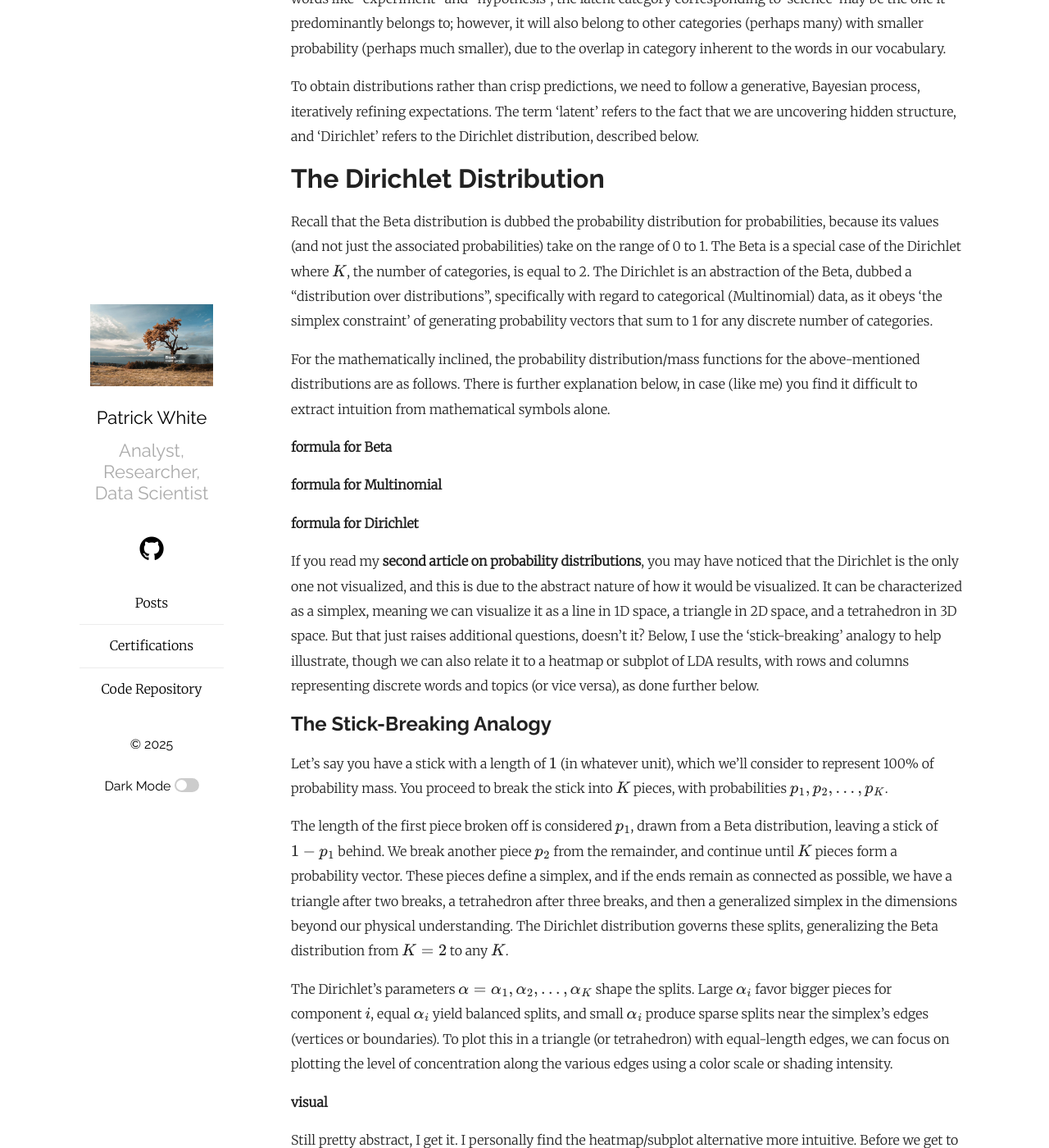
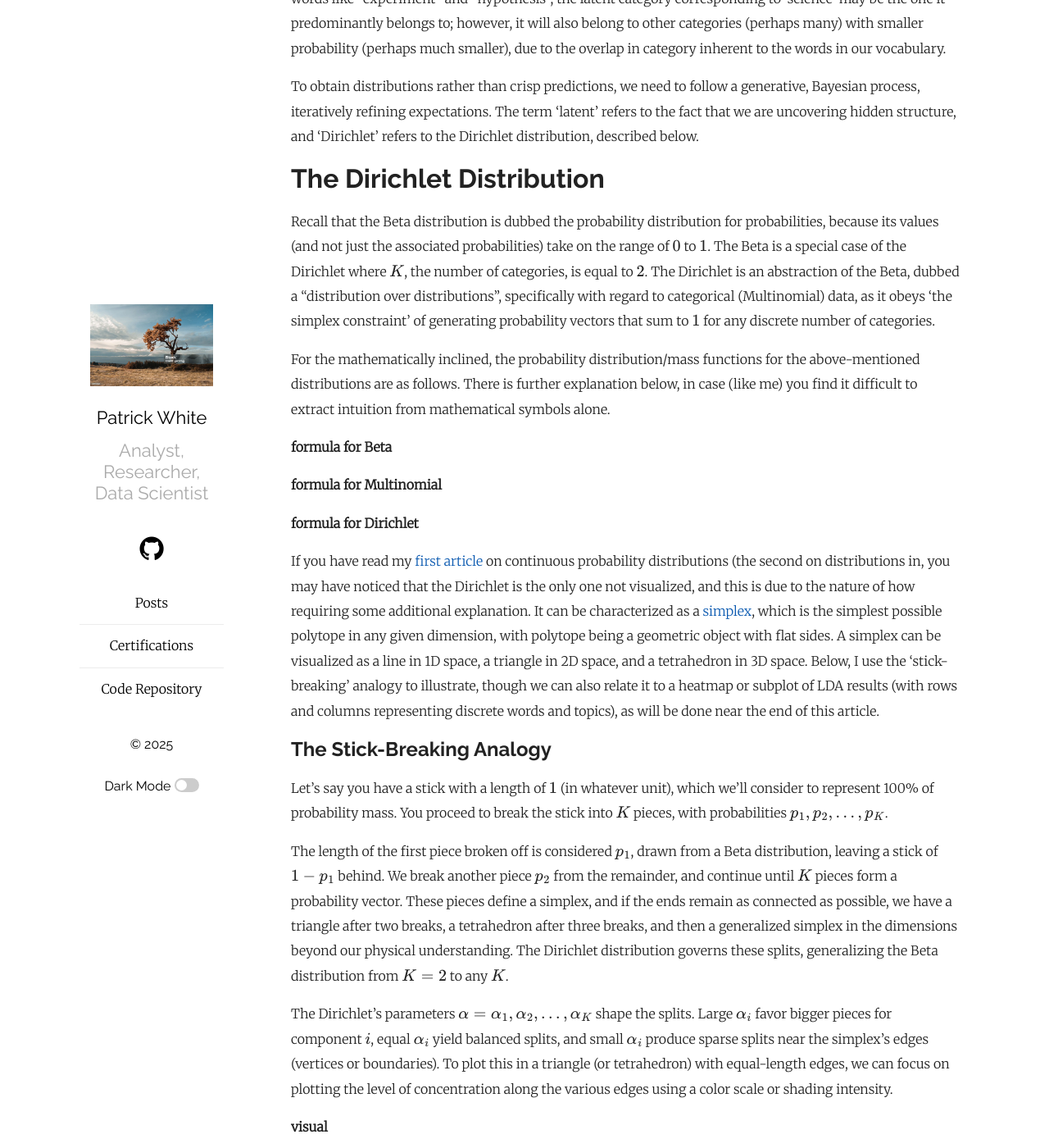
Before and after one commit to pw398/pw398.github.io, a Jekyll site: the page built from _posts/2025-07-06-Latent-Dirichlet-Aanlysis-I-The-Math-of-LDA.md, in a window 1280 px wide and 1400 px high, scrolled down 1268 px. Shown: the whole window at 82% size. Built offline with Jekyll 4.4.1, drawn with Linux system fonts in a browser that asks for light colours; formulas are drawn with MathJax 3.

Commit message:
Add files via upload

```diff
--- a/_posts/2025-07-06-Latent-Dirichlet-Aanlysis-I-The-Math-of-LDA.md
+++ b/_posts/2025-07-06-Latent-Dirichlet-Aanlysis-I-The-Math-of-LDA.md
@@ -48,7 +48,7 @@ To obtain distributions rather than crisp predictions, we need to follow a gener
 
 # The Dirichlet Distribution
 
-Recall that the Beta distribution is dubbed the probability distribution for probabilities, because its values (and not just the associated probabilities) take on the range of 0 to 1. The Beta is a special case of the Dirichlet where $K$, the number of categories, is equal to 2. The Dirichlet is an abstraction of the Beta, dubbed a "distribution over distributions", specifically with regard to categorical (Multinomial) data, as it obeys 'the simplex constraint' of generating probability vectors that sum to 1 for any discrete number of categories.
+Recall that the Beta distribution is dubbed the probability distribution for probabilities, because its values (and not just the associated probabilities) take on the range of $0$ to $1$. The Beta is a special case of the Dirichlet where $K$, the number of categories, is equal to $2$. The Dirichlet is an abstraction of the Beta, dubbed a "distribution over distributions", specifically with regard to categorical (Multinomial) data, as it obeys 'the simplex constraint' of generating probability vectors that sum to $1$ for any discrete number of categories.
 
 For the mathematically inclined, the probability distribution/mass functions for the above-mentioned distributions are as follows. There is further explanation below, in case (like me) you find it difficult to extract intuition from mathematical symbols alone.
 
@@ -58,7 +58,7 @@ For the mathematically inclined, the probability distribution/mass functions for
 
 **formula for Dirichlet**
 
-If you read my **second article on probability distributions**, you may have noticed that the Dirichlet is the only one not visualized, and this is due to the abstract nature of how it would be visualized. It can be characterized as a simplex, meaning we can visualize it as a line in 1D space, a triangle in 2D space, and a tetrahedron in 3D space. But that just raises additional questions, doesn't it? Below, I use the 'stick-breaking' analogy to help illustrate, though we can also relate it to a heatmap or subplot of LDA results, with rows and columns representing discrete words and topics (or vice versa), as done further below.
+If you have read my <a href="">first article</a> on continuous probability distributions (the second on distributions in, you may have noticed that the Dirichlet is the only one not visualized, and this is due to the nature of how requiring some additional explanation. It can be characterized as a <a href="">simplex</a>, which is the simplest possible polytope in any given dimension, with polytope being a geometric object with flat sides. A simplex can be visualized as a line in 1D space, a triangle in 2D space, and a tetrahedron in 3D space. Below, I use the 'stick-breaking' analogy to illustrate, though we can also relate it to a heatmap or subplot of LDA results (with rows and columns representing discrete words and topics), as will be done near the end of this article.
 
 
 ## The Stick-Breaking Analogy
```
